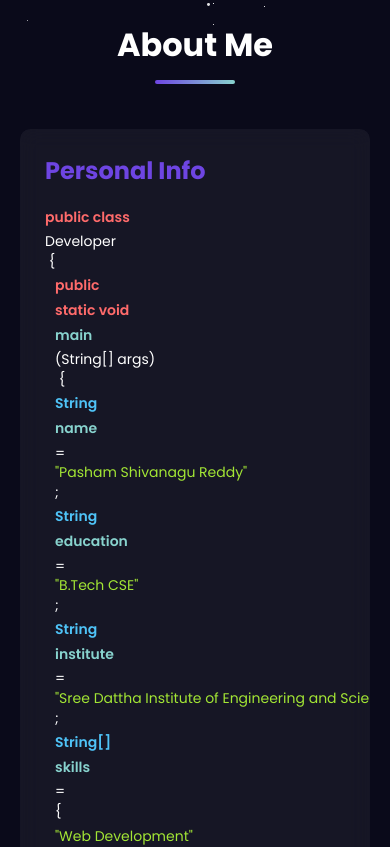
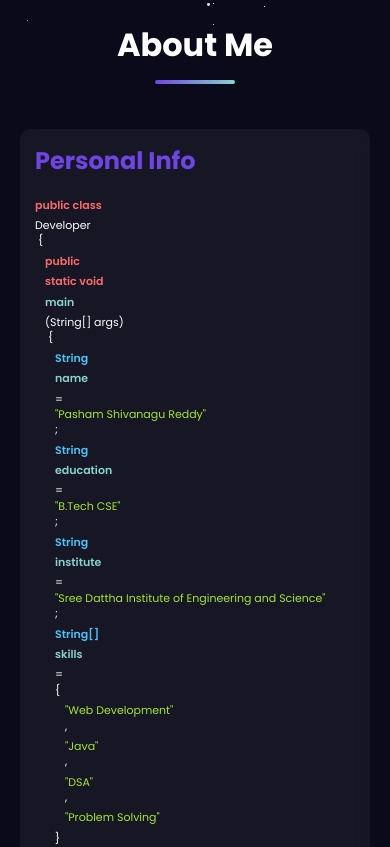
Before and after one commit to PashamShivanaguReddy/pasham-shivanagu-reddy-portfolio, a React (Create React App) app: page / in a window 390 px wide. Shown: the part 820-1667 px from the top of the page. Built offline with nearby package versions, Linux system fonts and the light colour scheme.

Commit message:
Update App.css

```diff
--- a/src/App.css
+++ b/src/App.css
@@ -1386,4 +1386,17 @@ body::before {
   .indent-1, .indent-2, .indent-3 {
     margin-left: 10px;
   }
+
 }
+@media (max-width: 768px) {
+  .info-card {
+    font-size: 11px;
+    padding: 15px;
+    overflow-x: auto;
+    white-space: nowrap;
+  }
+
+  .indent-1 { margin-left: 10px; }
+  .indent-2 { margin-left: 20px; }
+  .indent-3 { margin-left: 30px; }
+}
```
